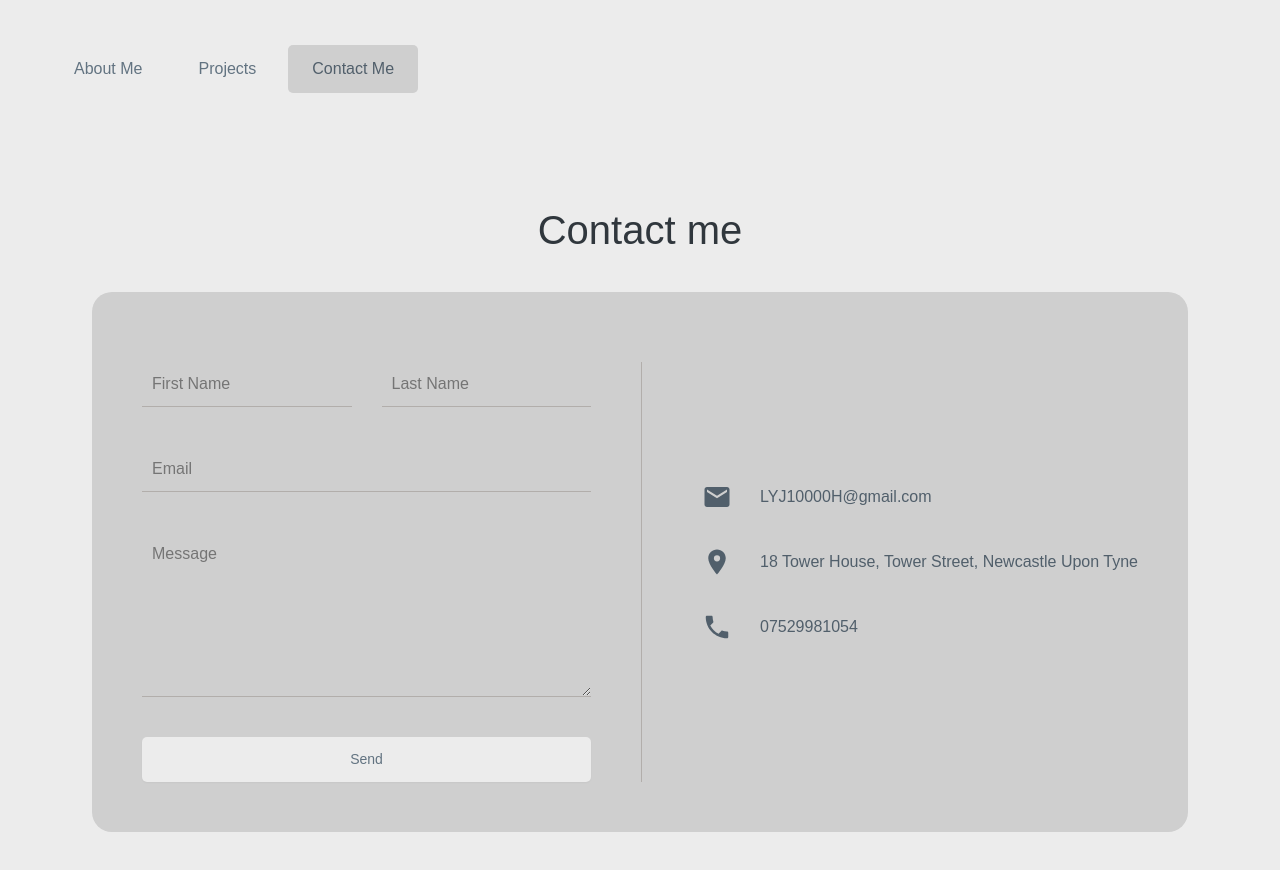
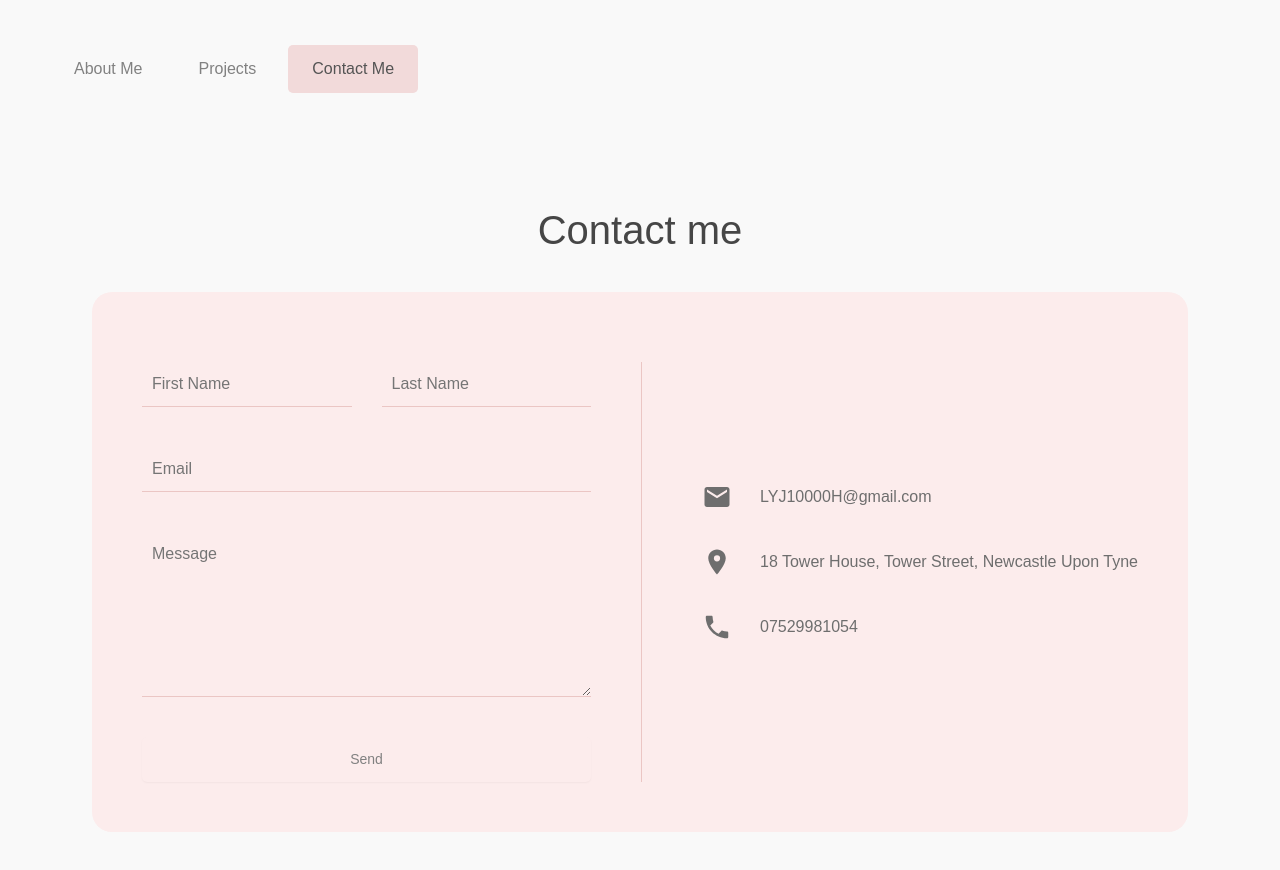
Before and after one commit to JellyYJ/portfolio, a React (Vite) app in the folder portfolio/: page /contactMe in a window 1280 px wide. Shown: the top 870 px of the page. Built offline with nearby package versions, Linux system fonts and the light colour scheme.

Commit message:
Update globalStyles

```diff
--- a/portfolio/src/pages/ContactMe.jsx
+++ b/portfolio/src/pages/ContactMe.jsx
@@ -11,7 +11,7 @@ const Container = styled.div`
   gap: 5rem;
   border-radius: 20px;
 
-  background-color: var(--color-brown-100);
+  background-color: var(--color-brown-50);
 
   @media (max-width: 1024px) {
     transition: all 0.3s;
--- a/portfolio/src/styles/GlobalStyles.js
+++ b/portfolio/src/styles/GlobalStyles.js
@@ -2,64 +2,62 @@ import { createGlobalStyle } from "styled-components";
 
 const GlobalStyles = createGlobalStyle`
   :root {
-    /* Brown */
-    --color-brown-0: #f5f5f5;
-    --color-brown-50: #ececec;
-    --color-brown-100: #cfcfcf;
-    --color-brown-200: #b2aeab;
-    --color-brown-300: #968d84;
-    --color-brown-400: #817466;
-    --color-brown-500: #6d5d4a;
-    --color-brown-600: #625343;
-    --color-brown-700: #53463a;
-    --color-brown-800: #453a30;
-    --color-brown-900: #362c25;
+    /* Soft Brown */
+    --color-brown-0: #f9f5f5;
+    --color-brown-50: #fcecec;
+    --color-brown-100: #f2dada;
+    --color-brown-200: #ebc6c4;
+    --color-brown-300: #dfb5b1;
+    --color-brown-400: #d4a19f;
+    --color-brown-500: #c88d8b;
+    --color-brown-600: #ba7f7d;
+    --color-brown-700: #a96f6d;
+    --color-brown-800: #995b59;
+    --color-brown-900: #8a4d4b;
 
+    /* Soft Grey */
+    --color-grey-0: #f9f9f9;
+    --color-grey-50: #f5f5f5;
+    --color-grey-100: #e1e1e1;
+    --color-grey-200: #d0d0d0;
+    --color-grey-300: #bcbcbc;
+    --color-grey-400: #a8a8a8;
+    --color-grey-500: #959595;
+    --color-grey-600: #818181;
+    --color-grey-700: #6e6e6e;
+    --color-grey-800: #545454;
+    --color-grey-900: #464646;
 
-    /* Grey */
-    --color-grey-0: #fff;
-    --color-grey-50: #eff0f0;
-    --color-grey-100: #d5dadd;
-    --color-grey-200: #b9c1c9;
-    --color-grey-300: #9ba8b4;
-    --color-grey-400: #8595a3;
-    --color-grey-500: #6f8293;
-    --color-grey-600: #627381;
-    --color-grey-700: #515f6b;
-    --color-grey-800: ##373833;
-    --color-grey-900: #30373d;
+    /* Soft Blue */
+    --color-blue-0: #f9f9f9;
+    --color-blue-50: #e9f0f7;
+    --color-blue-100: #d2e6f3;
+    --color-blue-200: #b6d8ee;
+    --color-blue-300: #9ac7e9;
+    --color-blue-400: #80b8e6;
+    --color-blue-500: #6ba7e1;
+    --color-blue-600: #5b98d4;
+    --color-blue-700: #4f87c2;
+    --color-blue-800: #4377b0;
+    --color-blue-900: #335a8f;
 
+    /* Other Soft Colors */
+    --color-green-100: #d9f3df;
+    --color-green-700: #6fb377;
+    --color-yellow-100: #fff9e2;
+    --color-yellow-700: #e0b656;
+    --color-silver-100: #edeff2;
+    --color-silver-700: #8b99a8;
+    --color-indigo-100: #d5dcff;
+    --color-indigo-700: #7f8ff5;
 
-    /* Blue */
-    --color-blue-0: #fff;
-    --color-blue-50: #e3f0f9;
-    --color-blue-100: #bbdaf1;
-    --color-blue-200: #92c4e8;
-    --color-blue-300: #6badde;
-    --color-blue-400: #509cd9 ;
-    --color-blue-500: #398dd3;
-    --color-blue-600: #3280c6;
-    --color-blue-700: #2a6fb4;
-    --color-blue-800: #235ea2;
-    --color-blue-900: #174283;
-
-
-    --color-green-100: #dcfce7;
-    --color-green-700: #15803d;
-    --color-yellow-100: #fef9c3;
-    --color-yellow-700: #a16207;
-    --color-silver-100: #e5e7eb;
-    --color-silver-700: #374151;
-    --color-indigo-100: #e0e7ff;
-    --color-indigo-700: #4338ca;
-
-    --color-pink-100: #fee2e2;
-    --color-pink-200: #f7b8d6;
-    --color-pink-300: #f1549e;
-    --color-pink-700:#ef006f;
-    --color-orange-700:#ff8d00;
-    --color-red-700: #b91c1c;
-    --color-red-800: #991b1b;
+    --color-pink-100: #fcd7d7;
+    --color-pink-200: #f9aac8;
+    --color-pink-300: #f276a2;
+    --color-pink-700: #f0467e;
+    --color-orange-700: #ff9e4a;
+    --color-red-700: #fa5a5a;
+    --color-red-800: #e94444;
 
     --backdrop-color: rgba(255, 255, 255, 0.1);
 
@@ -77,6 +75,7 @@ const GlobalStyles = createGlobalStyle`
     --image-opacity: 100%;
   }
 
+
   *,
   *::before,
   *::after {
@@ -93,7 +92,8 @@ const GlobalStyles = createGlobalStyle`
   }
 
   body {
-    font-family: "Poppins", sans-serif;
+    /* font-family: "Poppins", sans-serif; */
+    font-family: 'Quicksand', sans-serif;
     color: var(--color-grey-700);
 
     transition: color 0.3s, background-color 0.3s;
--- a/portfolio/src/ui/AppLayout.jsx
+++ b/portfolio/src/ui/AppLayout.jsx
@@ -12,7 +12,7 @@ const StyledAppLayout = styled.div`
 
 const Main = styled.main`
   position: relative;
-  background-color: var(--color-brown-50);
+  background-color: var(--color-grey-0);
   padding: 5rem 6rem 8rem;
 `;
 
@@ -40,7 +40,7 @@ const BackgroundShape = styled.div`
   height: 100%;
   background: radial-gradient(
       circle at 0% 100%,
-      var(--color-blue-700),
+      var(--color-blue-300),
       transparent 30%
     ),
     radial-gradient(circle at 30% 120%, var(--color-pink-300), transparent 30%);
--- a/portfolio/src/ui/ContactForm.jsx
+++ b/portfolio/src/ui/ContactForm.jsx
@@ -34,7 +34,7 @@ const StyledInput = styled.input`
   border: transparent;
   border-bottom: 1px solid var(--color-brown-200);
   box-sizing: border-box;
-  background-color: var(--color-brown-100);
+  background-color: var(--color-brown-50);
 
   &:focus {
     border-bottom-color: var(--color-brown-500);
@@ -48,7 +48,7 @@ const StyledTextarea = styled.textarea`
   border-bottom: 1px solid var(--color-brown-200);
   resize: vertical;
   box-sizing: border-box;
-  background-color: var(--color-brown-100);
+  background-color: var(--color-brown-50);
 
   &:focus {
     border-bottom-color: var(--color-brown-700);
--- a/portfolio/src/ui/Header.jsx
+++ b/portfolio/src/ui/Header.jsx
@@ -2,7 +2,7 @@ import styled from "styled-components";
 import MainNav from "./MainNav";
 
 const StyledHeader = styled.header`
-  background-color: var(--color-brown-50);
+  background-color: var(--color-grey-0);
   /* background-color: var(--color-brown-100); */
   /* padding: 3.2rem 2.4rem; */
   padding: 4.5rem 5rem;
--- a/portfolio/src/ui/ProjectsList.jsx
+++ b/portfolio/src/ui/ProjectsList.jsx
@@ -25,7 +25,7 @@ const ProjectImage = styled.img`
   margin-right: 5rem;
 
   &:hover {
-    box-shadow: 1rem 1rem 3rem var(--color-blue-200);
+    box-shadow: 1rem 1rem 3rem var(--color-brown-100);
     transition: background-color 0.3s ease-in-out;
   }
 
@@ -50,7 +50,7 @@ const ProjectListItem = styled.li`
   display: flex;
   flex-direction: row;
   align-items: center;
-  background-color: var(--color-brown-50);
+  background-color: var(--color-grey-0);
 
   &:hover {
     ${ProjectImage} {
@@ -68,12 +68,8 @@ const ProjectListItem = styled.li`
         bottom: 5px;
         /* left: 0; */
         width: 0;
-        height: 1.5px;
-        background: linear-gradient(
-          to right,
-          var(--color-grey-700),
-          transparent
-        );
+        height: 2px;
+        background: linear-gradient(var(--color-grey-700), transparent);
         transition: width 0.3s ease-in-out;
       }
 
--- a/portfolio/src/ui/TechStack.jsx
+++ b/portfolio/src/ui/TechStack.jsx
@@ -8,7 +8,7 @@ const TechContainer = styled.div`
 `;
 
 const TechItem = styled.span`
-  background-color: var(--color-brown-100);
+  background-color: var(--color-brown-50);
   padding: 0.5rem;
   border-radius: 8px;
 `;
```
